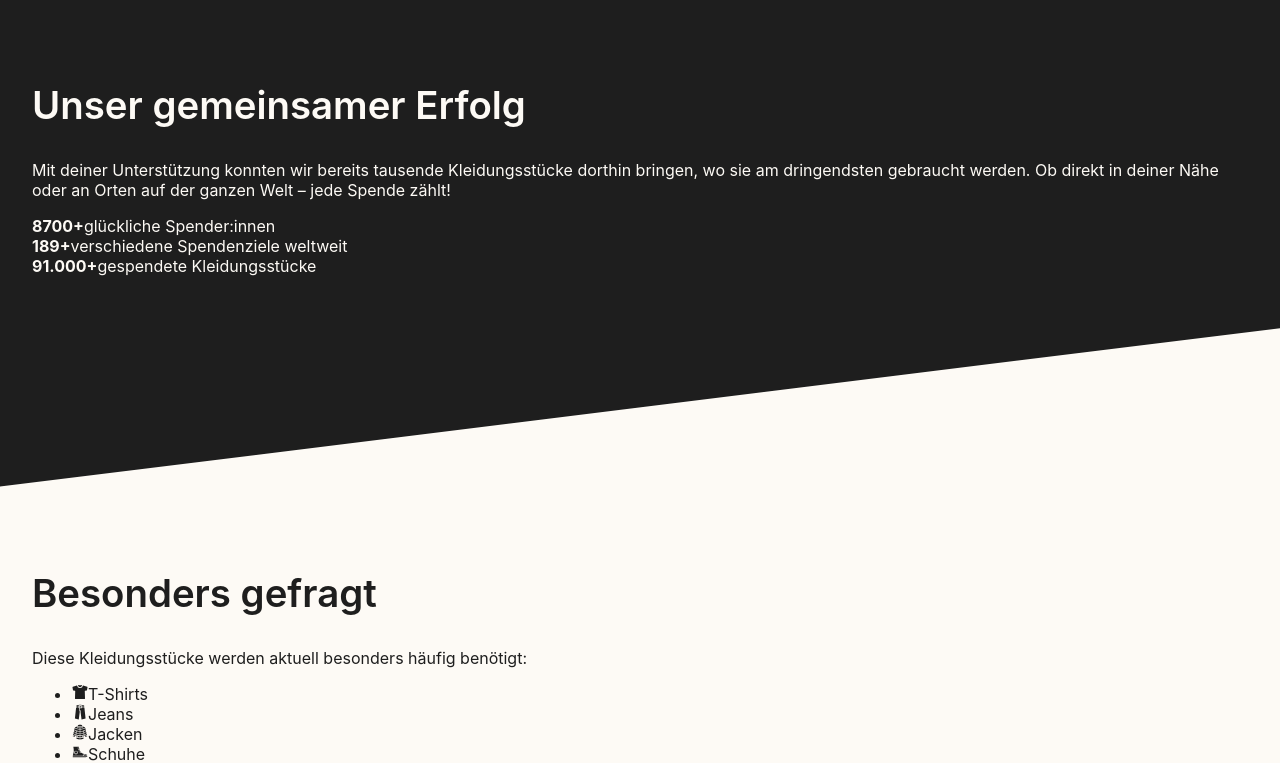
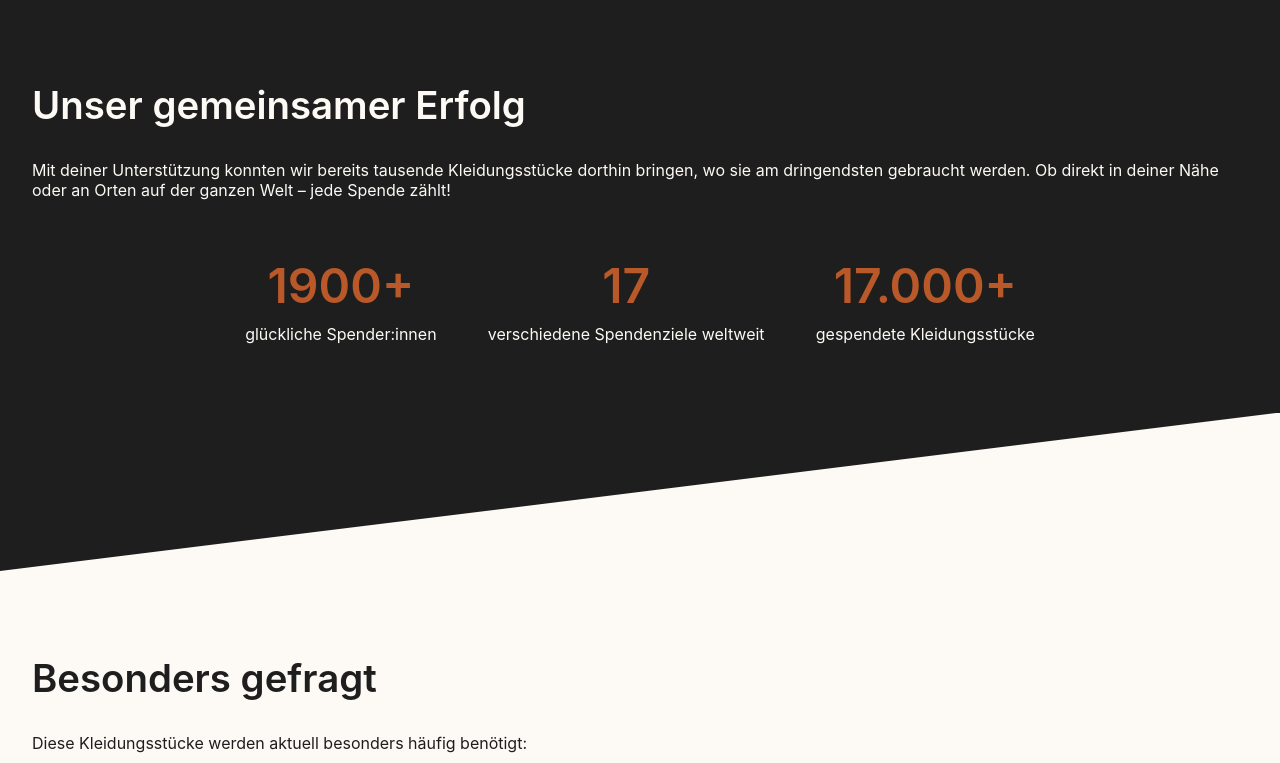
Before and after one commit to Floelly/KleiderspendenRegistrierung, a React (Vite) app: page / in a window 1280 px wide. Shown: the part 2527-3290 px from the top of the page. Built offline with nearby package versions, Linux system fonts and the light colour scheme.

Commit message:
SuccessCard and OptionalFlexRowTest

```diff
--- a/src/components/sections/Success.jsx
+++ b/src/components/sections/Success.jsx
@@ -1,4 +1,6 @@
 import Section from "../ui/Section";
+import OptionalFlexRow from "../ui/OptionalFlexRow.jsx";
+import SuccessCard from "../ui/SuccessCard.jsx";
 
 export default function Success() {
 
@@ -13,20 +15,11 @@ export default function Success() {
           </p>
         </div>
 
-        <div>
-          <div>
-            <strong>8700+</strong>
-            <span>glückliche Spender:innen</span>
-          </div>
-          <div>
-            <strong>189+</strong>
-            <span>verschiedene Spendenziele weltweit</span>
-          </div>
-          <div>
-            <strong>91.000+</strong>
-            <span>gespendete Kleidungsstücke</span>
-          </div>
-        </div>
+        <OptionalFlexRow>
+          <SuccessCard success="1900+" description="glückliche Spender:innen"/>
+          <SuccessCard success="17" description="verschiedene Spendenziele weltweit"/>
+          <SuccessCard success="17.000+" description="gespendete Kleidungsstücke"/>
+        </OptionalFlexRow>
       </Section>
     </>
   );
--- /dev/null
+++ b/src/components/ui/OptionalFlexRow.jsx
@@ -0,0 +1,13 @@
+import styled from "styled-components";
+
+const OptionalFlexRow = styled.div`
+    display: flex;
+    justify-content: center;
+    gap: ${({ theme }) => theme.spacing.l};
+
+    @media screen and (max-width: ${({ theme }) => theme.breakpoints.s}) {
+        flex-direction: column;
+        gap: ${({ theme }) => theme.spacing.m};
+    }
+`
+export default OptionalFlexRow;
--- /dev/null
+++ b/src/components/ui/SuccessCard.jsx
@@ -0,0 +1,25 @@
+import styled from "styled-components";
+
+const Card = styled.div`
+  text-align: center;
+`;
+
+const Success = styled.h2`
+  font-size: ${({ theme }) => theme.fontSizes.h1};
+  color: ${({ theme }) => theme.colors.primary};
+  margin-bottom: 0.2em;
+`;
+
+const Description = styled.p`
+  margin-top: 0.2em;
+`;
+
+const SuccessCard = ({success, description})=> {
+  return (
+    <Card>
+      <Success>{success}</Success>
+      <Description>{description}</Description>
+    </Card>
+  );
+}
+export default SuccessCard;
```
